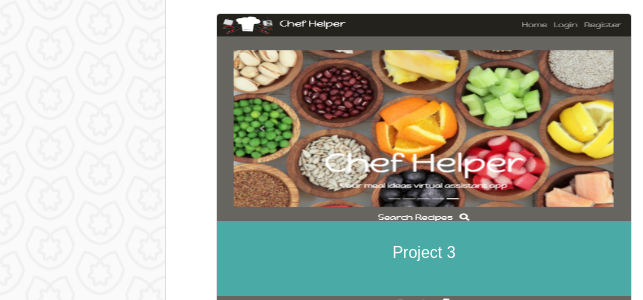
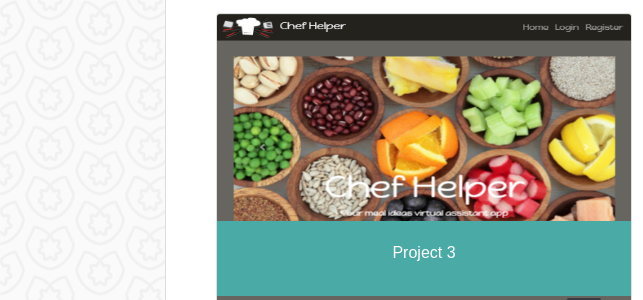
Before and after one commit to ginnac/portfolio, a website: page public/portfolio.html in a window 1280 px wide. Shown: the part 652-952 px from the top of the page, 0-643 px from the left. Drawn offline with nearby package versions, Linux system fonts and the light colour scheme.

Commit message:
changes done to image

```diff
--- a/public/portfolio.html
+++ b/public/portfolio.html
@@ -70,7 +70,7 @@
                     <div class="col-12 col-sm-12 col-md-6 py-2 px-2">
                         <div class="card">
                             <a href="https://chef-helpers.herokuapp.com/" target="_blank" class="box-portfolio">
-                                <img src="assets/images/grocery list.PNG" atl="React.js, mongoDB, Express,Twillio, Bcrypt, JWT, Twilio, Node.js" class="img-fluid card-img pictureboxes">
+                                <img src="assets/images/grocery-list.PNG" atl="React.js, mongoDB, Express,Twillio, Bcrypt, JWT, Twilio, Node.js" class="img-fluid card-img pictureboxes">
                                 <div class="link-box card-img-overlay picbox d-flex align-content-center flex-wrap justify-content-center">
                                     <p class="card-title pictext">Project 3</p>
                                 </div>
```
